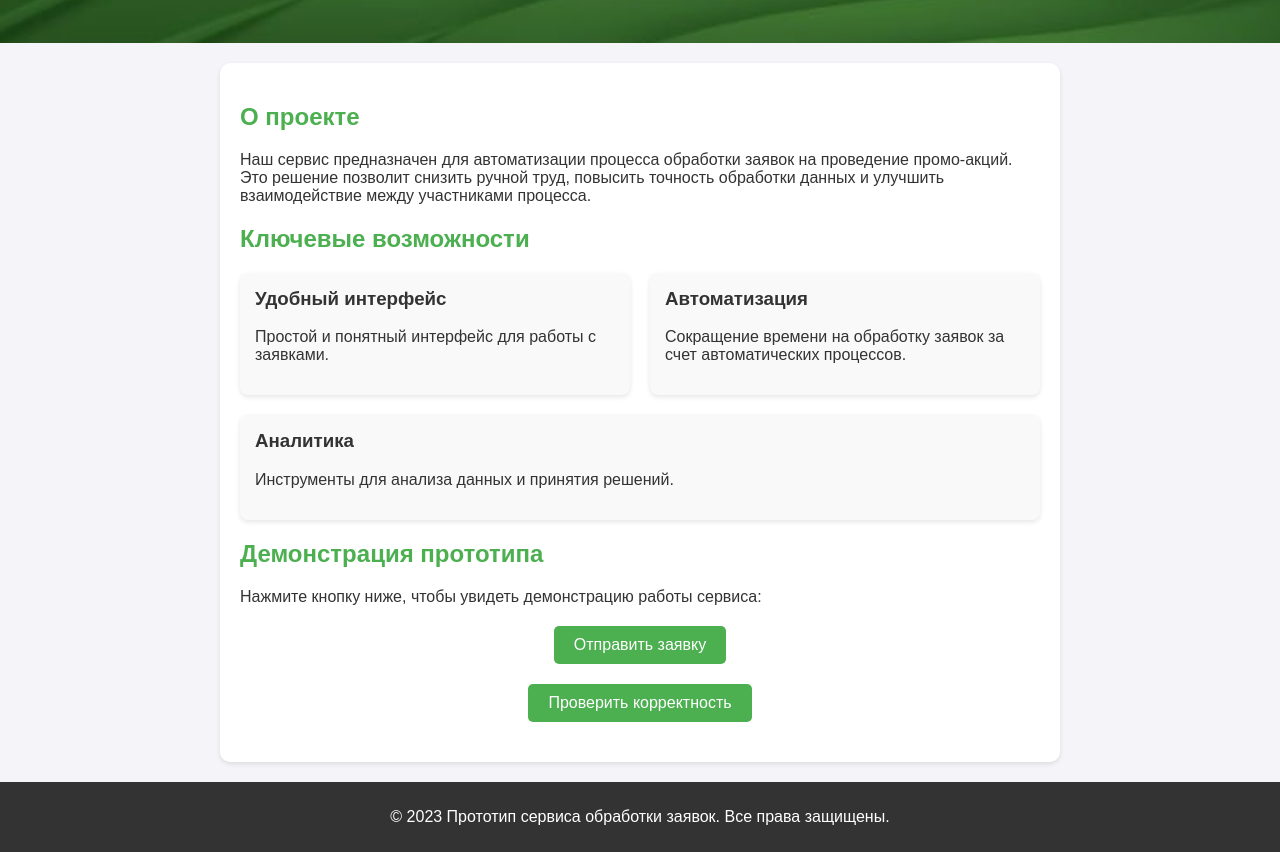
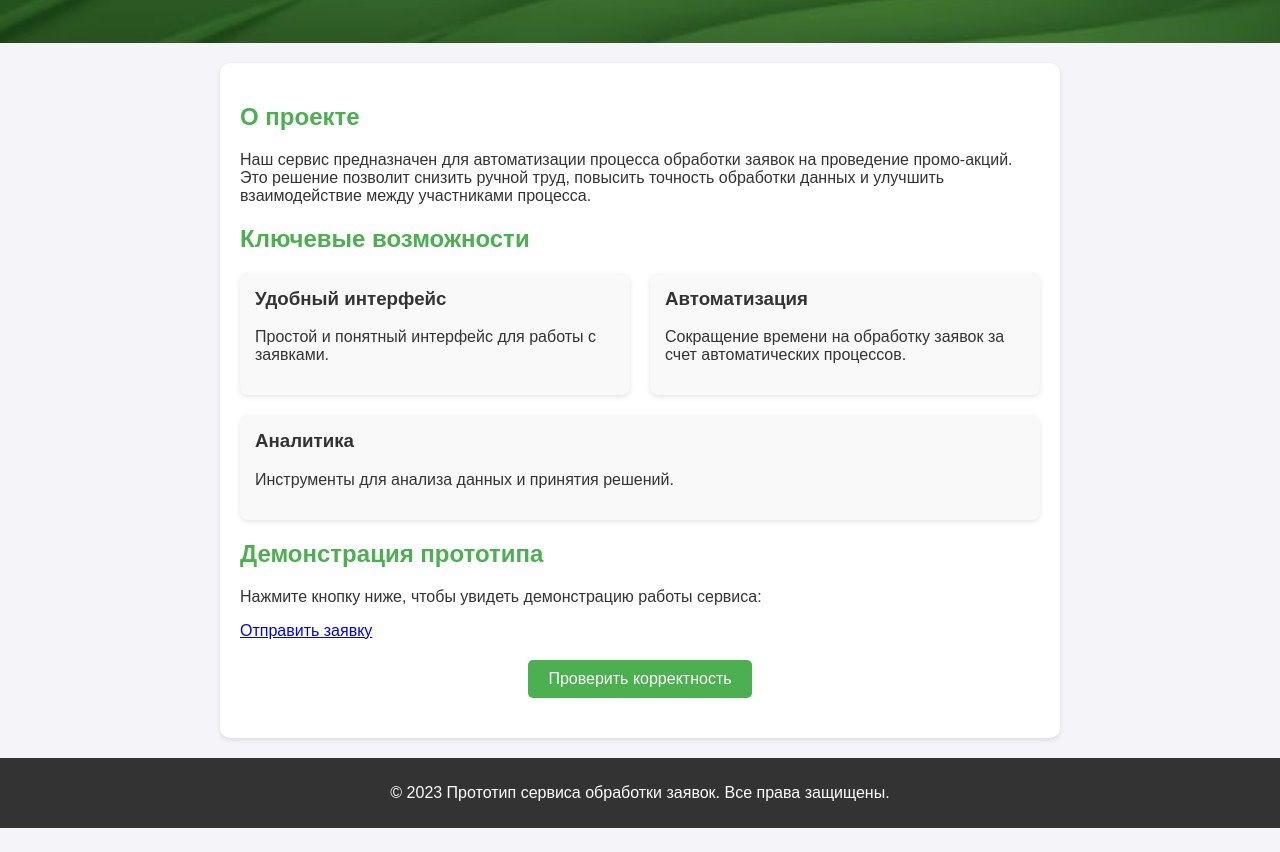
Before and after one commit to FuturumHumanitatis/web, a plain HTML site: page index.html in a window 1280 px wide. Shown: the part 154-1006 px from the top of the page. After the commit the page ends 982 px from the top, so only its background shows below. Drawn offline with Linux system fonts and the light colour scheme.

Commit message:
Update index.html

```diff
--- a/index.html
+++ b/index.html
@@ -122,7 +122,7 @@
     <section>
       <h2>Демонстрация прототипа</h2>
       <p>Нажмите кнопку ниже, чтобы увидеть демонстрацию работы сервиса:</p>
-      <button href='form.html'>Отправить заявку</button>
+      <a href='form.html'>Отправить заявку</a>
       <button onclick="showDemo()">Проверить корректность</button>
     </section>
 
```
